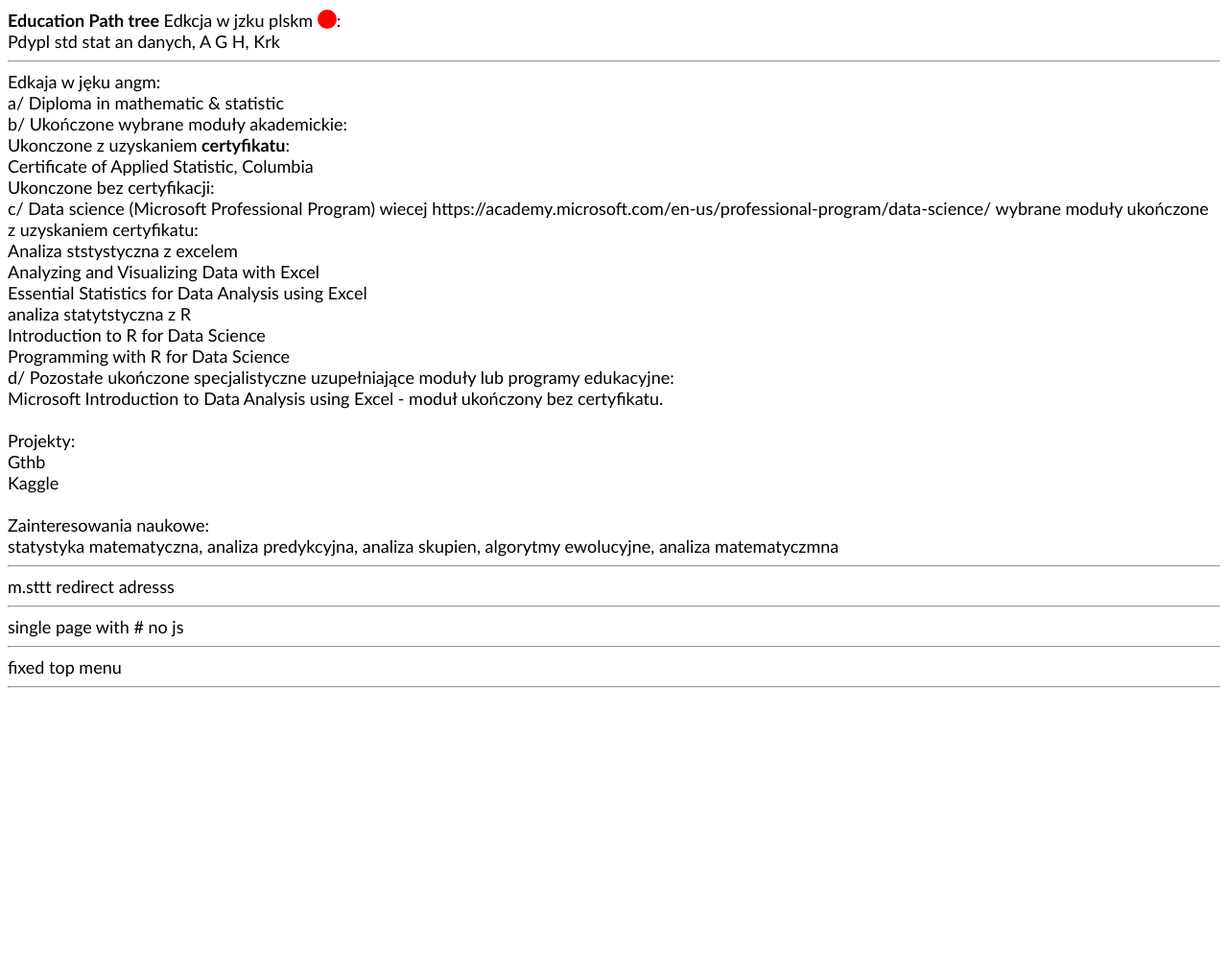
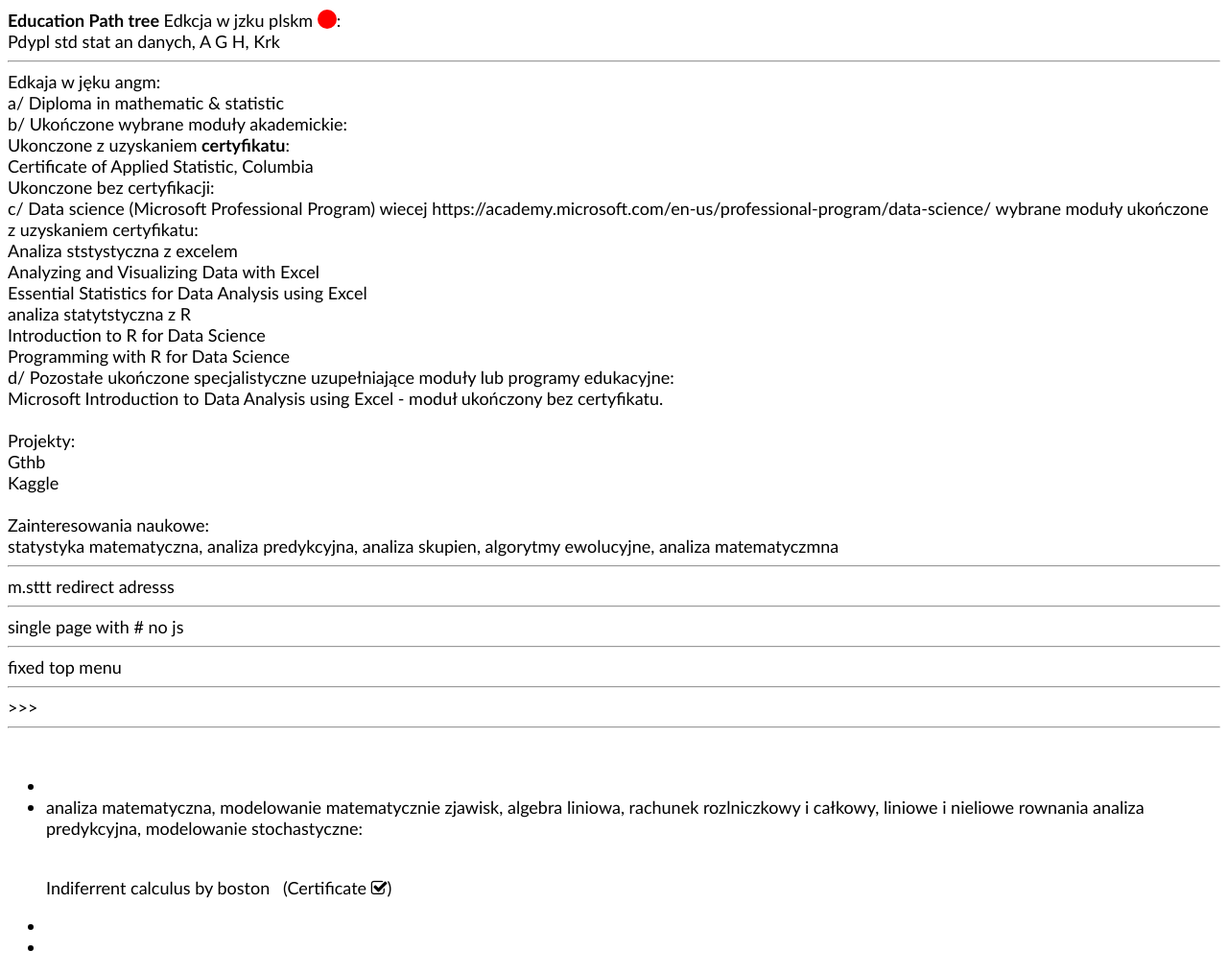
Before and after one commit to i-do-wordpress/stat, a plain HTML site: page index.html in a window 1280 px wide. Shown: the whole page at 96% size. Before the commit the page ends 800 px from the top, so only its background shows below. Drawn offline with Linux system fonts and the light colour scheme.

Commit message:
Update index.html

```diff
--- a/index.html
+++ b/index.html
@@ -15,11 +15,24 @@
 
 	}
 
+	.checked{
+	color: #157254;
+
+	}
+
+
+
+</style>
+
+
+<!--tree?-->
+<link href="https://maxcdn.bootstrapcdn.com/font-awesome/4.7.0/css/font-awesome.min.css" rel="stylesheet"
+      integrity="sha384-wvfXpqpZZVQGK6TAh5PVlGOfQNHSoD2xbE+QkPxCAFlNEevoEH3Sl0sibVcOQVnN" crossorigin="anonymous">
 
 
 
 
-</style>
+
 
 <b>Education Path tree</b>
 
@@ -87,3 +100,25 @@ single page with # no js
 <hr>
 fixed top menu
 <hr>
+
+
+>>>
+<hr>
+
+<br>
+
+<ul>
+	<li></li>
+<li>analiza matematyczna, modelowanie matematycznie zjawisk, algebra liniowa,
+rachunek rozlniczkowy i całkowy, liniowe i nieliowe rownania
+analiza predykcyjna, modelowanie stochastyczne:</li>
+<br>
+	<p>Indiferrent calculus by boston &nbsp; (Certificate <i class="fa fa-check-square-o check" aria-hidden="true"></i>)</p>
+
+
+
+	<li></li>
+<li></li>
+
+
+</ul>
```
